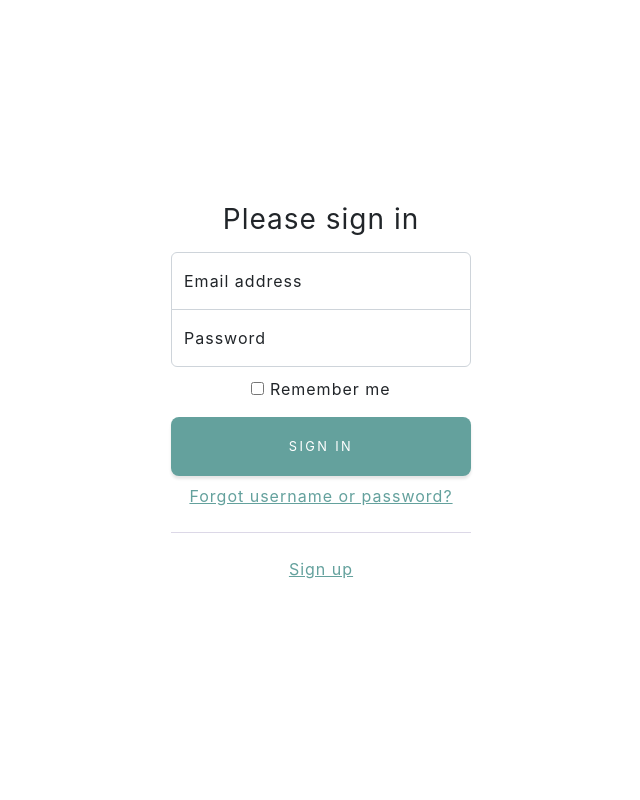
After one commit to jonahsamost/openai_spotify, a Flask app: page /login in a window 1280 px wide. The commit adds this page. Shown: the whole page, without its empty margins (319-959 px from the left). Run offline with Flask 3, Linux system fonts and the light colour scheme; some libraries are stand-ins or nearby versions.

Commit message:
adding login form

```diff
--- /dev/null
+++ b/source/static/css/signin.css
@@ -0,0 +1,39 @@
+html,
+body {
+  height: 100%;
+}
+
+body {
+  display: flex;
+  align-items: center;
+  padding-top: 40px;
+  padding-bottom: 40px;
+  background-color: #f5f5f5;
+}
+
+.form-signin {
+  width: 100%;
+  max-width: 330px;
+  padding: 15px;
+  margin: auto;
+}
+
+.form-signin .checkbox {
+  font-weight: 400;
+}
+
+.form-signin .form-floating:focus-within {
+  z-index: 2;
+}
+
+.form-signin input[type="email"] {
+  margin-bottom: -1px;
+  border-bottom-right-radius: 0;
+  border-bottom-left-radius: 0;
+}
+
+.form-signin input[type="password"] {
+  margin-bottom: 10px;
+  border-top-left-radius: 0;
+  border-top-right-radius: 0;
+}
--- /dev/null
+++ b/source/templates/login.html
@@ -0,0 +1,40 @@
+<html lang="en">
+
+<head>
+  <meta charset="utf-8" />
+  <meta name="viewport" content="width=device-width, initial-scale=1, shrink-to-fit=no" />
+  <link href="{{ url_for('static', filename='css/signin.css') }}" rel="stylesheet"/>
+  <link href="{{ url_for('static', filename='css/styles.css') }}" rel="stylesheet"/>
+</head>
+
+<body class="text-center">
+  <main class="form-signin">
+    <form>
+      <h1 class="h3 mb-3 fw-normal">Please sign in</h1>
+
+      <div class="form-floating">
+        <input type="email" class="form-control" id="floatingInput" placeholder="name@example.com">
+        <label for="floatingInput">Email address</label>
+      </div>
+      <div class="form-floating">
+        <input type="password" class="form-control" id="floatingPassword" placeholder="Password">
+        <label for="floatingPassword">Password</label>
+      </div>
+
+      <div class="checkbox mb-3">
+        <label>
+          <input type="checkbox" value="remember-me"> Remember me
+        </label>
+      </div>
+      <button class="w-100 btn btn-lg btn-primary" type="submit">Sign in</button>
+      <div class="mt-2">
+        <a href="/testing">Forgot username or password?</a>
+      </div>
+      <hr class="my-4 border-secondary"> <!-- Add the faint line -->
+      <div>
+        <a href="/signup">Sign up</a> <!-- Add the "Sign up" link -->
+      </div>
+    </form>
+  </main>
+</body>
+</html>
--- a/source/twilio_lib.py
+++ b/source/twilio_lib.py
@@ -37,6 +37,9 @@
   return render_template('index.html')
 
 
+@app.route('/login')
+def login():
+  return render_template('login.html', body_class="text-center", include_js=False)
 
 
 @app.route('/cron/background', methods=['GET'])
```
Also changed, not shown: source/templates/index.html (+19 -59 lines).
